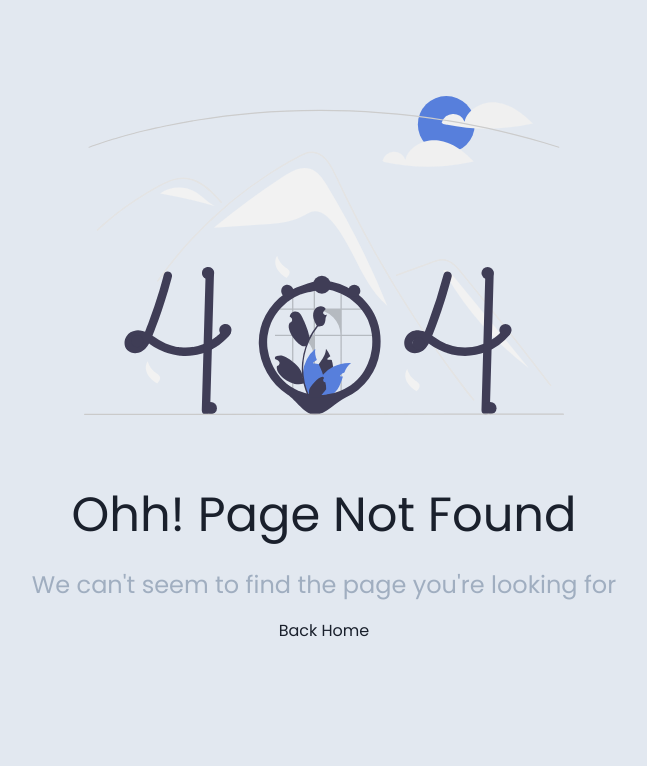
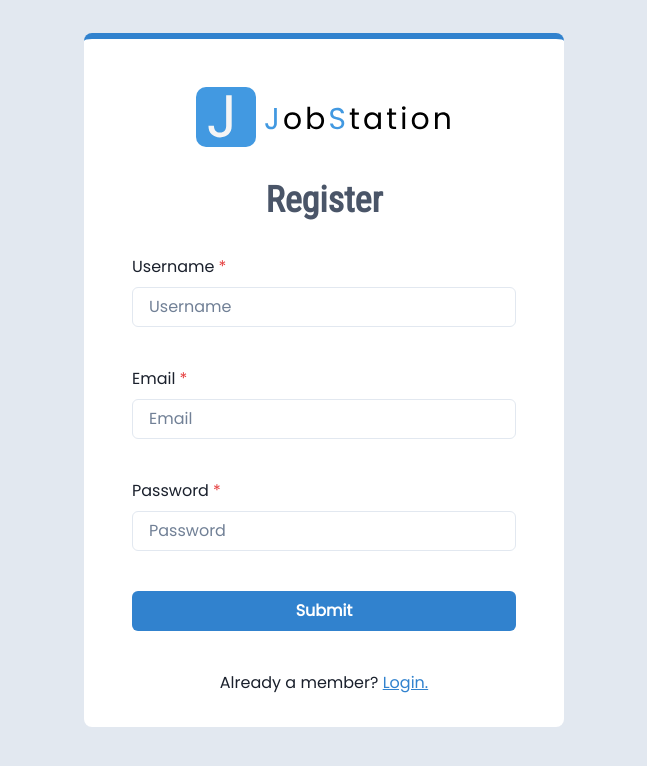
Before and after one commit to matheusmassari/mern-job-dashboard, a Next.js app: page /register in a window 1280 px wide. Before the commit this address had no page. Shown: the top 766 px of the page, without its empty margins (316-963 px from the left). Built offline with nearby package versions, Linux system fonts and the light colour scheme.

Commit message:
YupResolver funcionando com react-hook-form, resta setar messagens de erro

```diff
--- a/package.json
+++ b/package.json
@@ -12,10 +12,13 @@
     "@chakra-ui/react": "^2.2.1",
     "@emotion/react": "^11",
     "@emotion/styled": "^11",
+    "@hookform/resolvers": "^2.9.1",
     "framer-motion": "^6",
     "next": "12.1.6",
     "react": "18.1.0",
-    "react-dom": "18.1.0"
+    "react-dom": "18.1.0",
+    "react-hook-form": "^7.32.1",
+    "yup": "^0.32.11"
   },
   "devDependencies": {
     "eslint": "8.17.0",
--- a/src/pages/404.js
+++ b/src/pages/404.js
@@ -2,7 +2,7 @@ import React from "react";
 import { Box, Image, Center, Text, VStack, Link } from "@chakra-ui/react";
 import NextLink from "next/link";
 
-const NotFound = () => {
+const NotFoundPage = () => {
     return (
         <Box>
             <Center mt="6rem">
@@ -22,7 +22,7 @@ const NotFound = () => {
                     </Text>
                     <NextLink href="landing" passHref>
                         <Link style={{textDecoration: "none"}}>
-                            <Text>Back Home</Text>
+                            <Text color="teal.500" as="u" >Back Home</Text>
                         </Link>
                     </NextLink>
                 </VStack>
@@ -31,4 +31,4 @@ const NotFound = () => {
     );
 };
 
-export default NotFound;
+export default NotFoundPage;
--- a/src/pages/landing.js
+++ b/src/pages/landing.js
@@ -1,7 +1,7 @@
 import React from 'react'
 import { Heading, Text, Box, Image, Button, chakra } from "@chakra-ui/react";
 
-const Landing = () => {
+const LandingPage = () => {
   return (
       <>
           <Box as="nav">
@@ -54,4 +54,4 @@ const Landing = () => {
   );
 }
 
-export default Landing
+export default LandingPage
--- /dev/null
+++ b/src/pages/register.js
@@ -0,0 +1,147 @@
+import React, { useState } from "react";
+import { useForm } from "react-hook-form";
+import {
+    Box,
+    Grid,
+    Container,
+    Text,
+    FormControl,
+    FormLabel,
+    FormErrorMessage,
+    FormHelperText,
+    Input,
+    Image,
+    Center,
+    Heading,
+    VStack,
+    Button,
+    Link,
+    chakra,
+} from "@chakra-ui/react";
+import { yupResolver } from "@hookform/resolvers/yup";
+import * as yup from "yup";
+import NextLink from "next/link";
+
+// Setup inicial - Sem Contexto
+
+const schema = yup
+    .object()
+    .shape({
+        username: yup
+            .string("Não deve conter caracteres especiais")
+            .required("Campo obrigatório"),
+        email: yup
+            .string()
+            .email("Email inválido")
+            .required("O email é obrigatório"),
+        password: yup
+            .string()
+            .required("Por favor, digite sua senha.")
+            .matches(
+                /^.*(?=.{8,})((?=.*[!@#$%^&*()\-_=+{};:,<.>]){1})(?=.*\d)((?=.*[a-z]){1})((?=.*[A-Z]){1}).*$/,
+                "A senha deve conter pelo menos 8 caracteres, uma maiúscula, um número e um caractere especial."
+            ),
+    })
+    .required();
+
+const RegisterPage = () => {
+    const {
+        register,
+        handleSubmit,
+        formState: { errors },
+    } = useForm({
+        resolver: yupResolver(schema)
+    });
+
+
+    const submitUser = (data) => {
+        console.log(data);
+    };
+
+    return (
+        <Grid minH="95vh" alignItems="center">
+            <form>
+                <Container
+                    borderTop="6px solid"
+                    borderTopColor="blue.500"
+                    backgroundColor="white"
+                    w="30rem"
+                    height="fit-content"
+                    borderRadius="8px"
+                    px="3rem"
+                    py="2rem"
+                >
+                    <Center mb="2rem">
+                        <Image src={"jobstation-logo.svg"} alt="Logo Marca" />
+                    </Center>
+                    <Heading textAlign="center" color="gray.600" mb="2rem">
+                        Register
+                    </Heading>
+                    <VStack spacing={10}>
+                        <FormControl isRequired>
+                            <FormLabel htmlFor="username">Username</FormLabel>
+                            <Input
+                                id="username"
+                                placeholder="Username"
+                                {...register("username")}
+                            />
+                            <FormErrorMessage>
+                                {errors?.username?.message}
+                            </FormErrorMessage>
+                        </FormControl>
+                        <FormControl isRequired>
+                            <FormLabel htmlFor="email">Email</FormLabel>
+                            <Input
+                                id="email"
+                                placeholder="Email"
+                                {...register("email")}
+                            />
+                            <FormErrorMessage>
+                                {errors?.email?.message}
+                            </FormErrorMessage>
+                        </FormControl>
+                        <FormControl isRequired>
+                            <FormLabel htmlFor="password">Password</FormLabel>
+                            <Input
+                                type="password"
+                                id="password"
+                                placeholder="Password"
+                                {...register("password")}
+                            />
+                            <FormErrorMessage>
+                                {errors?.password?.message}
+                            </FormErrorMessage>
+                        </FormControl>
+                        <Button
+                            colorScheme="blue"
+                            w="100%"
+                            type="submit"
+                            onClick={handleSubmit(submitUser)}
+                            disabled={
+                                !!errors.email ||
+                                !!errors.password ||
+                                !!errors.username
+                            }
+                        >
+                            Submit
+                        </Button>
+                        <Box>
+                            <Text>
+                                Already a member?{" "}
+                                <NextLink href="/landing" passHref>
+                                    <Link style={{ textDecoration: "none" }}>
+                                        <chakra.span color="blue.500" as="u">
+                                            Login.
+                                        </chakra.span>
+                                    </Link>
+                                </NextLink>
+                            </Text>
+                        </Box>
+                    </VStack>
+                </Container>
+            </form>
+        </Grid>
+    );
+};
+
+export default RegisterPage;
```
Also changed, not shown: 1 other file (tests, documents, lock files or other folders).
